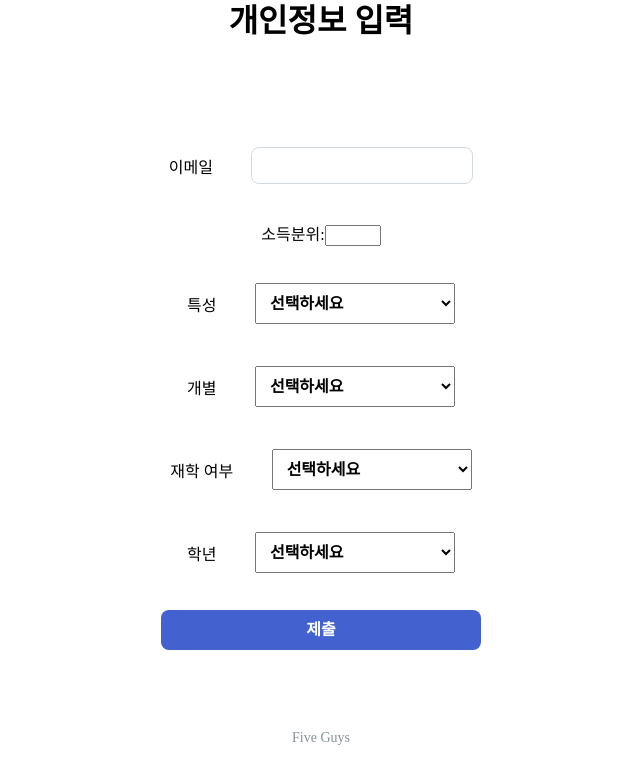
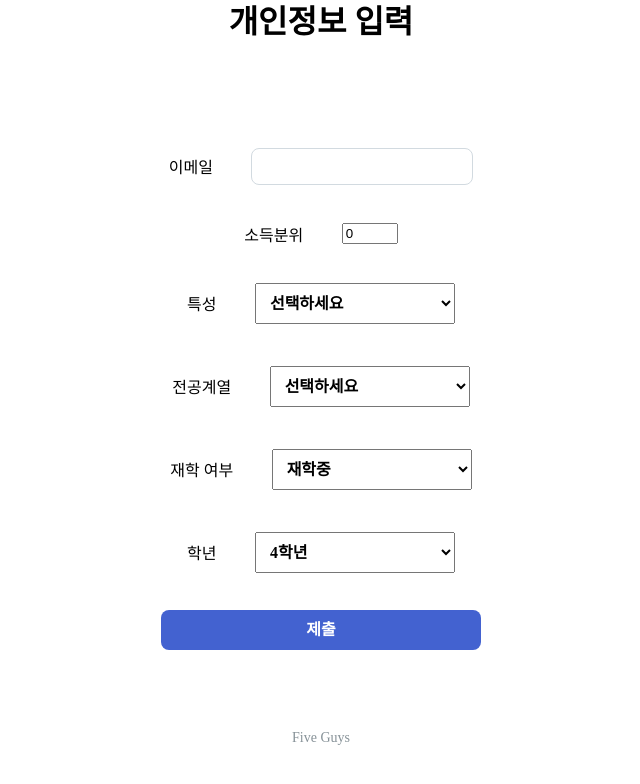
Before and after one commit to bluedragon-five/bluedragon-five-fe, a React (Vite) app: page /info in a window 1280 px wide. Shown: the top 784 px of the page, without its empty margins (319-959 px from the left). Built offline with nearby package versions, Linux system fonts and the light colour scheme; a web font is replaced by a local one.

Commit message:
feat: 개인정보 수정 api 구현

```diff
--- a/src/features/user.js
+++ b/src/features/user.js
@@ -1,4 +1,4 @@
-import { LoginRequestDTO, LoginResponseDTO, SignupRequestDTO } from "../entities/userDTO"
+import { LoginRequestDTO, LoginResponseDTO, SignupRequestDTO, ModifyRequestDTO} from "../entities/userDTO"
 import { API_BASE_URL, API_BASE_HEADERS } from "../shared/constant"
 
 // 로그인 API 요청 함수
@@ -102,3 +102,28 @@ export const getUserInfo = async (userId) => {
     return { success: false, message: '서버 오류 발생' }
   }
 }
+
+export const updateUserInfo = async (userId, updatedInfo) => {
+  try {
+    const requestURL = API_BASE_URL + `/api/user/info?userId=${userId}`
+    console.log(updatedInfo)
+
+    const response = await fetch(requestURL, {
+      method: 'POST',
+      headers: API_BASE_HEADERS,
+      body: JSON.stringify(updatedInfo),
+    })
+
+    const data = await response.json()
+    console.log(data)
+
+    if (!response.ok) {
+      return { success: false, message: data.message }
+    }
+
+    return { success: true, ...data }
+  } catch (error) {
+    console.error('개인정보 수정 오류:', error)
+    return { success: false, message: error }
+  }
+}
--- a/src/pages/MainPage/ScholarshipList/ScholarshipItem.jsx
+++ b/src/pages/MainPage/ScholarshipList/ScholarshipItem.jsx
@@ -7,8 +7,8 @@ const ScholarshipItem = ({scholarship}) => {
     <div className="scholarship__item">
       <h3 className="DisplayR">{scholarship.name}</h3>
       <div className="scholarship__item__info">
-        <p className="BodyR">금액: {scholarship.money} 만원</p>
-        <p className="BodyR">남은 기간: {scholarship.remainDays} 일</p>
+        <p className="BoldR">{scholarship.money} 만원</p>
+        <p className="BoldR">D - {scholarship.remainDays}</p>
       </div>
       <a href={scholarship.redirectUrl} className="scholarship__apply-btn BoldR" target="_blank">
         신청하기
--- a/src/pages/MainPage/ScholarshipList/style.css
+++ b/src/pages/MainPage/ScholarshipList/style.css
@@ -19,7 +19,7 @@
 }
 
 .scholarship__item h3 {
-    width: 60%;
+    width: 50%;
     min-width: 200px;
     text-align: center;
 }
@@ -39,5 +39,5 @@
     color: var(--color-white);
     text-decoration: none;
     border-radius: 5px;
-    margin-right: 20px;
+    margin-right: 30px;
 }
--- a/src/pages/PersonalPage/PersonalForm/index.jsx
+++ b/src/pages/PersonalPage/PersonalForm/index.jsx
@@ -1,89 +1,96 @@
 import { useState } from "react";
+import { updateUserInfo } from "../../../features/user"; // ✅ API 요청 함수 임포트
 import "./style.css";
+import { useNavigate } from "react-router-dom";
 
-const PersonalForm = () => {
-  const [formData, setFormData] = useState({
-    income: "",
-    email: "",
-    charac: "",
-    lesson: "",
-    enrollment: "",
-    grade: "",
-  });
+const PersonalForm = ({ userId = 1 }) => {
+  const navigate = useNavigate();
+  const [email, setEmail] = useState("");
+  const [section, setIncome] = useState(0);
+  const [type, setType] = useState("NOTHING");
+  const [major, setMajor] = useState("NOTHING");
+  const [attendance, setAttendance] = useState(true);
+  const [grade, setGrade] = useState(4);
 
-  const handleChange = (e) => {
-    setFormData({
-      ...formData,
-      [e.target.name]: e.target.value,
-    });
+  const handleSubmit = async (e) => {
+    e.preventDefault();
+
+    const formData = {
+      email,
+      section: Number(section),
+      type,
+      major,
+      attendance,
+      grade: Number(grade),
     };
 
-  const handleSubmit = (e) => {
-    e.preventDefault();
-    console.log("입력된 개인정보:", formData);
-    alert("개인정보가 제출되었습니다!");
+    try {
+      const response = await updateUserInfo(userId, formData);
+      console.log(response)
+      alert("개인정보 수정을 성공하였습니다.")
+      navigate("/main")
+    } catch (err) {
+      alert("개인정보 수정을 실패하였습니다.")
+    }
   };
 
   return (
     <form className="personal__form" onSubmit={handleSubmit}>
-
       <label className="BodyR">
         <div className="income__wrapper">
           이메일
           <input
             className="income__input"
             type="email"
-              name="email"
-              value={formData.email}
-              onChange={handleChange}
+            value={email}
+            onChange={(e) => setEmail(e.target.value)}
             required
           />
         </div>
       </label>
 
-      {/* 🔹 소득분위 (숫자 입력) */}
-      <label>
-        소득분위:
+      <label className="BodyR">
+      <div className="income__wrapper">
+        소득분위
         <input
           type="number"
-          name="income"
-          value={formData.income}
-          onChange={handleChange}
+          value={section}
+          onChange={(e) => setIncome(e.target.value)}
           min="0"
           max="10"
           required
         />
+        </div>
       </label>
 
       <label className="BodyR">
         <div className="income__wrapper">
           특성
-          <select className='select__input BoldR' name="charac" value={formData.charac} onChange={handleChange} required>
-            <option value="">선택하세요</option>
-            <option value="생활비">생활비</option>
-            <option value="등록금">등록금</option>
+          <select className="select__input BoldR" value={type} onChange={(e) => setType(e.target.value)} required>
+            <option value="NOTHING">선택하세요</option>
+            <option value="LIVING">생활비</option>
+            <option value="ENROLLMENT">등록금</option>
           </select>
         </div>
       </label>
 
       <label className="BodyR">
         <div className="income__wrapper">
-          개별
-          <select className="select__input BoldR" name="lesson" value={formData.lesson} onChange={handleChange} required>
-            <option value="">선택하세요</option>
-            <option value="이공계">이공계</option>
-            <option value="인문계">인문계</option>
+          전공계열
+          <select className="select__input BoldR" value={major} onChange={(e) => setMajor(e.target.value)} required>
+            <option value="NOTHING">선택하세요</option>
+            <option value="SCIENCE">이공계</option>
+            <option value="HUMANITIES">인문계</option>
           </select>
         </div>
       </label>
 
-      <label className="BodyR" >
+      <label className="BodyR">
         <div className="income__wrapper">
           재학 여부
-          <select className="select__input BoldR" name="enrollment" value={formData.enrollment} onChange={handleChange} required>
-            <option value="">선택하세요</option>
-            <option value="재학중">재학중</option>
-            <option value="휴학중">휴학중</option>
+          <select className="select__input BoldR" value={attendance} onChange={(e) => setAttendance(e.target.value === "true")} required>
+            <option value="true">재학중</option>
+            <option value="false">휴학중</option>
           </select>
         </div>
       </label>
@@ -91,17 +98,17 @@ const PersonalForm = () => {
       <label className="BodyR">
         <div className="income__wrapper">
           학년
-          <select className="select__input BoldR" name="grade" defaultValue="" value={formData.grade} onChange={handleChange} required>
-            <option value="">선택하세요</option>
-            <option value="1학년">1학년</option>
-            <option value="2학년">2학년</option>
-            <option value="3학년">3학년</option>
-            <option value="4학년">4학년</option>
+          <select className="select__input BoldR" value={grade} onChange={(e) => setGrade(Number(e.target.value))} required>
+            <option value="1">1학년</option>
+            <option value="2">2학년</option>
+            <option value="3">3학년</option>
+            <option value="4">4학년</option>
           </select>
         </div>
       </label>
 
-      <button className="BoldR" type="submit">제출</button>
+      <button className="BoldR" type="submit"> 제출
+      </button>
     </form>
   );
 };
```
Lines whose indentation alone changed are shown as unchanged.
